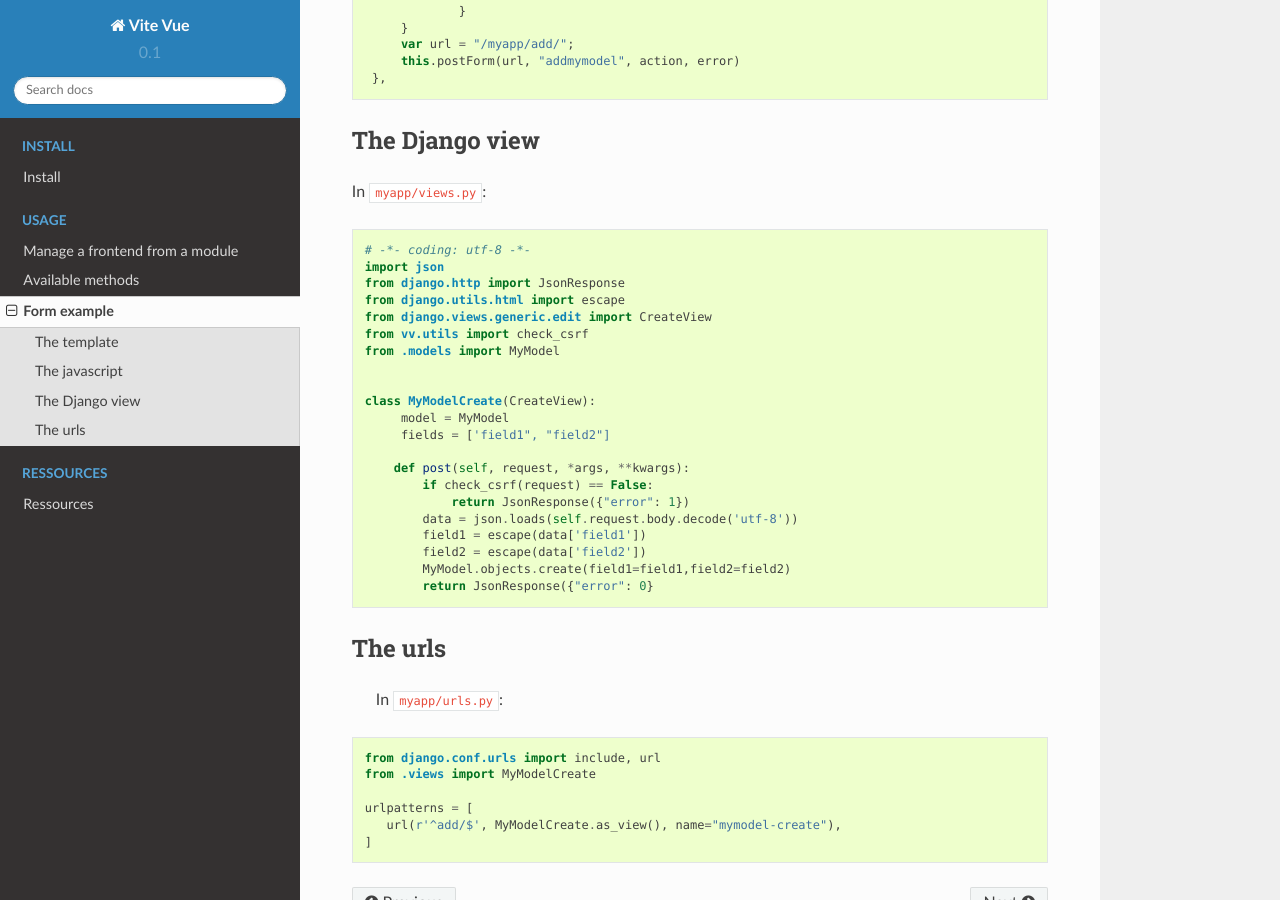
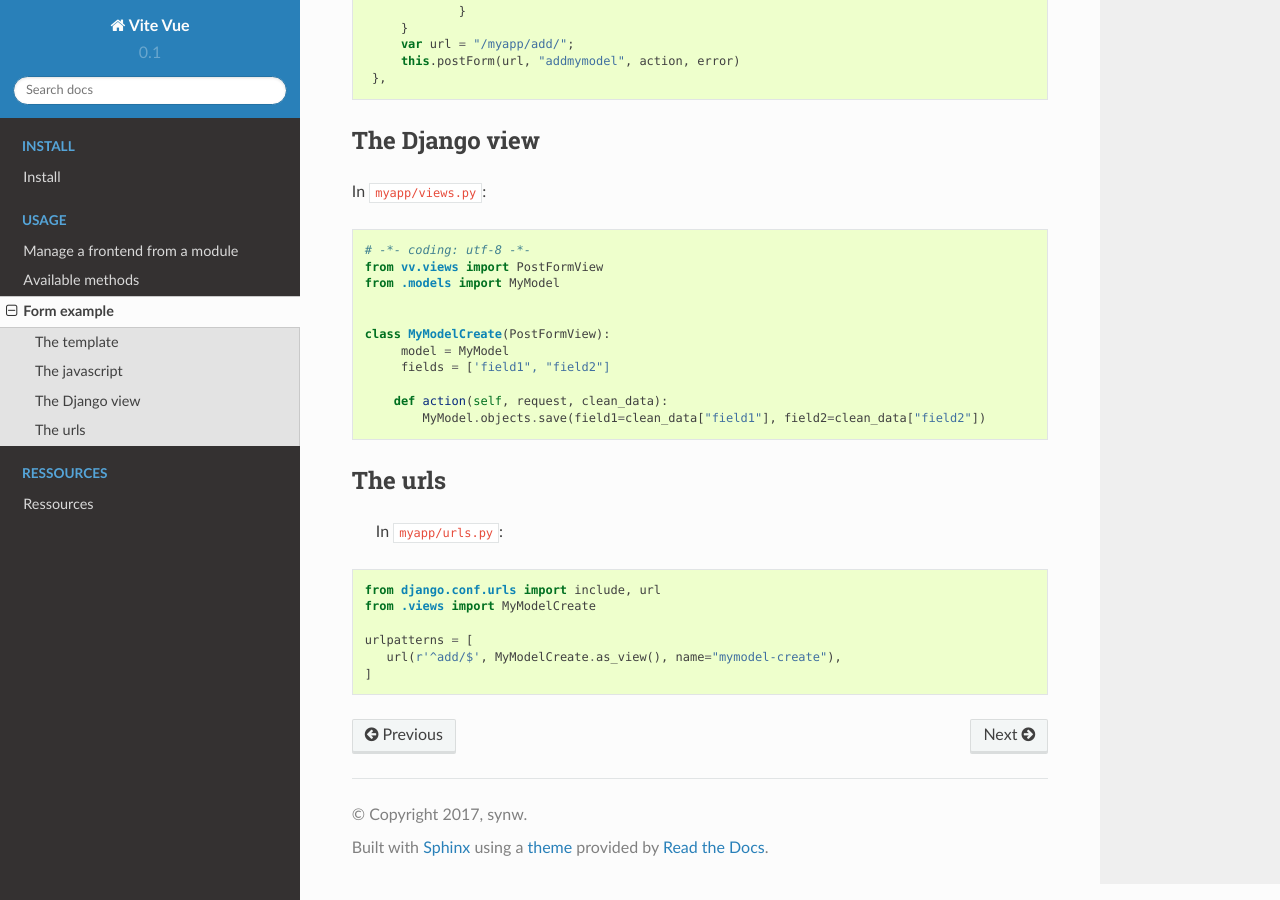
Before and after one commit to synw/django-vitevue, a Sphinx documentation site: the page built from docs/usage/example.rst, in a window 1280 px wide and 900 px high, scrolled down 730 px. Built offline with Sphinx 7.4.7 and the Read the Docs theme 2.0.0, drawn with Linux system fonts in a browser that asks for light colours.

Commit message:
Add the PostFormView Django view

```diff
--- a/docs/usage/example.rst
+++ b/docs/usage/example.rst
@@ -53,26 +53,16 @@ In ``myapp/views.py``:
 ::
 
    # -*- coding: utf-8 -*-
-   import json
-   from django.http import JsonResponse
-   from django.utils.html import escape
-   from django.views.generic.edit import CreateView
-   from vv.utils import check_csrf
+   from vv.views import PostFormView
    from .models import MyModel
 
 
-   class MyModelCreate(CreateView):
+   class MyModelCreate(PostFormView):
    	model = MyModel
    	fields = ['field1", "field2"]
 
-       def post(self, request, *args, **kwargs):
-           if check_csrf(request) == False:
-               return JsonResponse({"error": 1})
-           data = json.loads(self.request.body.decode('utf-8'))
-           field1 = escape(data['field1'])
-           field2 = escape(data['field2'])
-           MyModel.objects.create(field1=field1,field2=field2)
-           return JsonResponse({"error": 0}
+       def action(self, request, clean_data):
+           MyModel.objects.save(field1=clean_data["field1"], field2=clean_data["field2"])
 
 The urls
 --------
--- a/docs/usage/methods.rst
+++ b/docs/usage/methods.rst
@@ -68,6 +68,9 @@ Ex: in ``mymodule/templates/vue/methods.js``:
       // "myform" is the form id
    },
 
+The postForm method comes with a Django view to handle the post actions on the backend side: see the example in the
+next section for usage instructions
+
 Notifications
 ^^^^^^^^^^^^^
 
```
Also changed, not shown: 1 other file.
